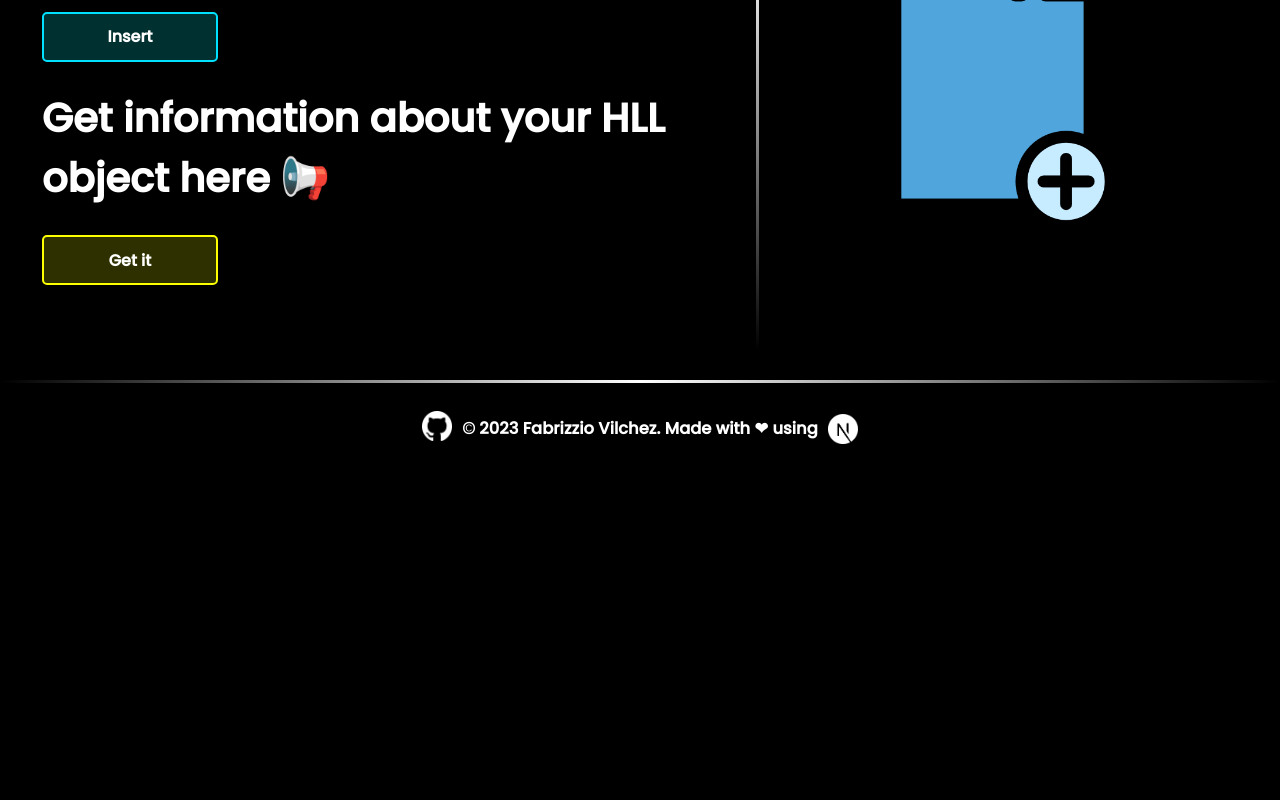
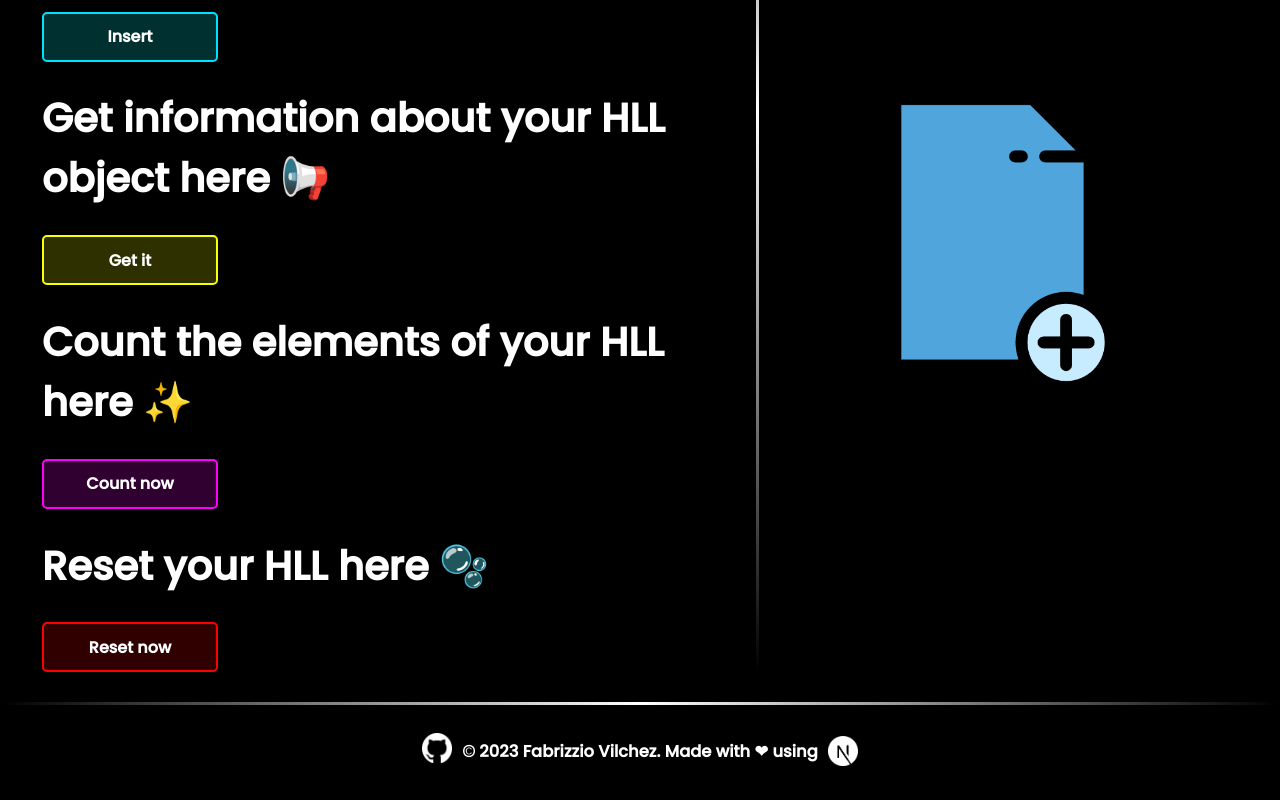
Before and after one commit to Fabrizzio20k/HyperLogLog_Cpp, a Next.js app in the folder frontend/: page /playground in a window 1280 px wide. Shown: the part 574-1374 px from the top of the page. Before the commit the page ends 1052 px from the top, so only its background shows below. Built offline with nearby package versions, Linux system fonts and the light colour scheme.

Commit message:
Add count component and functions to get data from backend

```diff
--- a/frontend/src/app/playground/functions.js
+++ b/frontend/src/app/playground/functions.js
@@ -34,3 +34,21 @@ export const infoHLL = async () => {
         console.log(error);
     }
 }
+
+export const resetHLL = async () => {
+    try {
+        const { data } = await axios.post(linkAPI + "reset");
+        return data;
+    } catch (error) {
+        console.log(error);
+    }
+}
+
+export const countHLL = async () => {
+    try {
+        const { data } = await axios.get(linkAPI + "count");
+        return data;
+    } catch (error) {
+        console.log(error);
+    }
+}
--- a/frontend/src/app/playground/page.jsx
+++ b/frontend/src/app/playground/page.jsx
@@ -6,7 +6,7 @@ import { Chart as ChartJS, ArcElement, Tooltip, Legend, CategoryScale, LinearSca
 import { Doughnut, Line } from 'react-chartjs-2';
 import { useState } from 'react';
 import Image from 'next/image';
-import { createHLL, insertHLL, infoHLL } from './functions';
+import { createHLL, insertHLL, infoHLL, resetHLL, countHLL } from './functions';
 
 ChartJS.register(ArcElement, Tooltip, Legend, CategoryScale, LinearScale, PointElement, LineElement, Title);
 
@@ -24,12 +24,55 @@ const options = {
 
 const labels = ['HyperLogLog', 'Vector', 'Set'];
 
+
+export default function Page() {
+
+    //values to send to backend
+    const [operationType, setOperation] = useState('new_hll');
+    const [selectedP, setSelectedP] = useState(4);
+    const [value, setValue] = useState("");
+
+    // States
+    const [P, setP] = useState(4);
+    const [M, setM] = useState(0.0);
+    const [Alpha, setAlpha] = useState(0.0);
+    const [MemoryHLL, setMemoryHLL] = useState(0.0);
+    const [InsertedElements, setInsertedElements] = useState(0);
+    const [Precision, setPrecision] = useState(0.0);
+    const [TimeHLL, setTimeHLL] = useState(0.0);
+    const [CountHLL, setCountHLL] = useState(0.0);
+    const [CountVector, setCountVector] = useState(0.0);
+    const [CountSet, setCountSet] = useState(0.0);
+    const [MemoryVector, setMemoryVector] = useState(0.0);
+    const [MemorySet, setMemorySet] = useState(0.0);
+
+    //main data
+    const mainHLLData={
+      hll:{
+        p: P,
+        m: M,
+        alpha: Alpha,
+        memory: MemoryHLL,
+        insertedElements: InsertedElements,
+        count_hll: CountHLL,
+        time_hll: TimeHLL,
+        precision: Precision,
+      },
+      comparative:{
+        memory_set: MemorySet,
+        memory_vector: MemoryVector,
+        count_set: CountSet,
+        count_vector: CountVector,
+      },
+    }
+
+    //data for graphics
     const dataMemory = {
       labels,
       datasets: [
         {
-      label: 'Memory(kb)',
-      data: [697.5, 6543.32, 2435.32],
+          label: 'Memory (kb)',
+          data: [mainHLLData.hll.memory, mainHLLData.comparative.memory_vector, mainHLLData.comparative.memory_set],
           backgroundColor: [
             'rgba(0, 195, 255, 0.2)',
             'rgba(0, 255, 21, 0.2)',
@@ -58,36 +101,6 @@ const dataTime = {
     };
 
 
-
-export default function Page() {
-
-    const [operationType, setOperation] = useState('new_hll');
-    const [selectedP, setSelectedP] = useState(4);
-
-    // States
-    const [P, setP] = useState(4);
-    const [M, setM] = useState(0.0);
-    const [Alpha, setAlpha] = useState(0.0);
-    const [MemoryHLL, setMemoryHLL] = useState(0.0);
-    const [InsertedElements, setInsertedElements] = useState(0);
-
-    //value
-    const [value, setValue] = useState("");
-
-
-    const mainHLLData={
-      hll:{
-        p: P,
-        m: M,
-        alpha: Alpha,
-        memory: MemoryHLL,
-        insertedElements: InsertedElements,
-      },
-      comparative:{
-        memory_set: 697.5,
-      },
-    }
-
     function operationHLL(type) {
       return async () => {
 
@@ -99,14 +112,35 @@ export default function Page() {
           data = await insertHLL(value);
         } else if (type === "info") {
           data = await infoHLL();
+        } else if (type === "count"){
+          data = await countHLL();
         }
 
+        if (type !== "count") {
           setP(data.info_hll.p);
           setM(data.info_hll.m);
           setAlpha(data.info_hll.alpha);
           setMemoryHLL(data.info_hll.memory_kb);
           setInsertedElements(data.info_hll.total_inserted_elements);
+        }
+
+        else{
+          setP(data.hll.info_hll.p);
+          setM(data.hll.info_hll.m);
+          setAlpha(data.hll.info_hll.alpha);
+          setMemoryHLL(data.hll.info_hll.memory_kb);
+          setInsertedElements(data.hll.info_hll.total_inserted_elements);
+          setCountHLL(data.hll.count_hll);
+          setTimeHLL(data.hll.time_hll);
+          setPrecision(data.hll.precision.toFixed(2));
+          setCountVector(data.comparative.info_comp.values_vector);
+          setCountSet(data.comparative.info_comp.values_set);
+          setMemoryVector(data.comparative.info_comp.memory_vector_kb);
+          setMemorySet(data.comparative.info_comp.memory_set_kb);
+        }
+
         setOperation(type);
+
       }
     }
 
@@ -147,6 +181,15 @@ export default function Page() {
                   <button type="button" onClick={operationHLL('info')}>Get it</button>
               </div>
 
+              <h1>Count the elements of your HLL here ✨</h1>
+              <div className='create-controls purple'>
+                  <button type="button" onClick={operationHLL('count')}>Count now</button>
+              </div>
+
+              <h1>Reset your HLL here 🫧</h1>
+              <div className='create-controls red'>
+                  <button type="button" onClick={operationHLL('reset')}>Reset now</button>
+              </div>
 
             </div>
 
@@ -217,15 +260,12 @@ export default function Page() {
                   <br/>
                   <div className='create-content'>
                     <h1>HLL information:</h1>
-
-                    <div className='features'>
                       <div className='features'>
                         <h2>➡️ P (accuracy value) : {mainHLLData.hll.p}</h2>
                         <h2>➡️ M (number of buckets) : {mainHLLData.hll.m}</h2>
                         <h2>➡️ Alpha (bias correction factor) : {mainHLLData.hll.alpha}</h2>
                         <h2>➡️ Memory : {mainHLLData.hll.memory} Kb</h2>
                         <h2>➡️ Inserted elements: {mainHLLData.hll.insertedElements}</h2>
-                      </div>
                       </div>
                       <br/><br/>
                       <Image
@@ -237,18 +277,18 @@ export default function Page() {
                   </div>
               </div>
 
-              <div className='reset nonactive'>
+              <div className={`reset ${(operationType === "reset") ? "":"nonactive"}`}>
                 <h1>HyperLogLog was restored successfully !!!</h1>
                   <br/>
                   <div className='create-content'>
                     <h1>HLL information:</h1>
 
                     <div className='features'>
-                      <h2>➡️ P (accuracy value) : 4</h2>
-                      <h2>➡️ M (number of buckets) : 32</h2>
-                      <h2>➡️ Alpha (bias correction factor) : 0.673</h2>
-                      <h2>➡️ Memory : 233.18 Kb</h2>
-                      <h2>➡️ Inserted elements: 0</h2>
+                      <h2>➡️ P (accuracy value) : {mainHLLData.hll.p}</h2>
+                      <h2>➡️ M (number of buckets) : {mainHLLData.hll.m}</h2>
+                      <h2>➡️ Alpha (bias correction factor) : {mainHLLData.hll.alpha}</h2>
+                      <h2>➡️ Memory : {mainHLLData.hll.memory} Kb</h2>
+                      <h2>➡️ Inserted elements: {mainHLLData.hll.insertedElements}</h2>
                     </div>
                       <br/><br/>
                       <Image
@@ -260,11 +300,12 @@ export default function Page() {
                   </div>
               </div>
 
-              <div className='count nonactive'>
-                  <h3>Total count of elements: 1</h3>
+              <div className={`count ${(operationType === "count") ? "":"nonactive"}`}>
+                  <h3>Total elements inserted: {mainHLLData.hll.insertedElements}</h3>
+                  <h3>Total different elements inserted: {mainHLLData.comparative.count_set}</h3>
                   <h1>⬇️ Total count of HyperLogLog ⬇️</h1>
-                  <h1>👉🏻 99872.423 elements</h1>
-                  <Circlegraph percentage={0.45} color={"skyblue"} message = {`${0.45}% accuracy compared to <vector> and <set> structures`}/>
+                  <h1>👉🏻 {mainHLLData.hll.count_hll} elements</h1>
+                  <Circlegraph percentage={mainHLLData.hll.precision} color={"skyblue"} message = {`${mainHLLData.hll.precision}% accuracy compared to <vector> and <set> structures`}/>
                   <br/><br/>
                   <h1>👾 Memory used (kb) 👾</h1>
                   <div className='graph-1'>
@@ -272,7 +313,7 @@ export default function Page() {
                   </div>
                   <br/><br/>
                   <h1>⏱️ Execution time (HLL)⏱️</h1>
-                  <h1>👉🏻 0.52 ms</h1>
+                  <h1>👉🏻 {mainHLLData.hll.time_hll} ms</h1>
               </div>
 
               <div className='count-hll nonactive'>
--- a/frontend/src/app/playground/styles.css
+++ b/frontend/src/app/playground/styles.css
@@ -109,6 +109,26 @@
 .create-controls.yellow button:hover{
     background-color: #c7ca00;
     color: #2d3000;
+}
+
+.create-controls.red button{
+    background-color: #300000;
+    border: 2px solid #ff0000;
+}
+
+.create-controls.red button:hover{
+    background-color: #b60000;
+    color: #300000;
+}
+
+.create-controls.purple button{
+    background-color: #300030;
+    border: 2px solid #ff00ff;
+}
+
+.create-controls.purple button:hover{
+    background-color: #b600b6;
+    color: #300030;
 }
 
 
```
Lines whose indentation alone changed are shown as unchanged.
